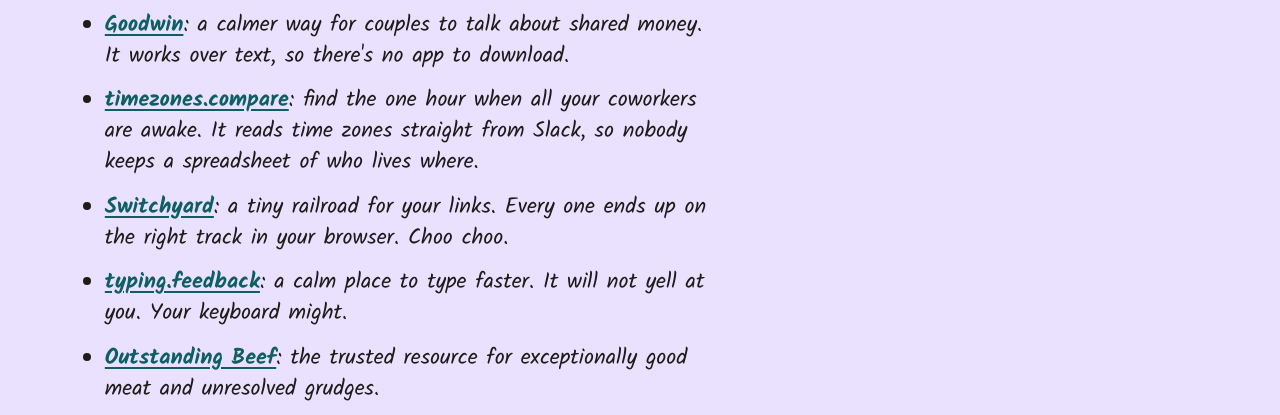
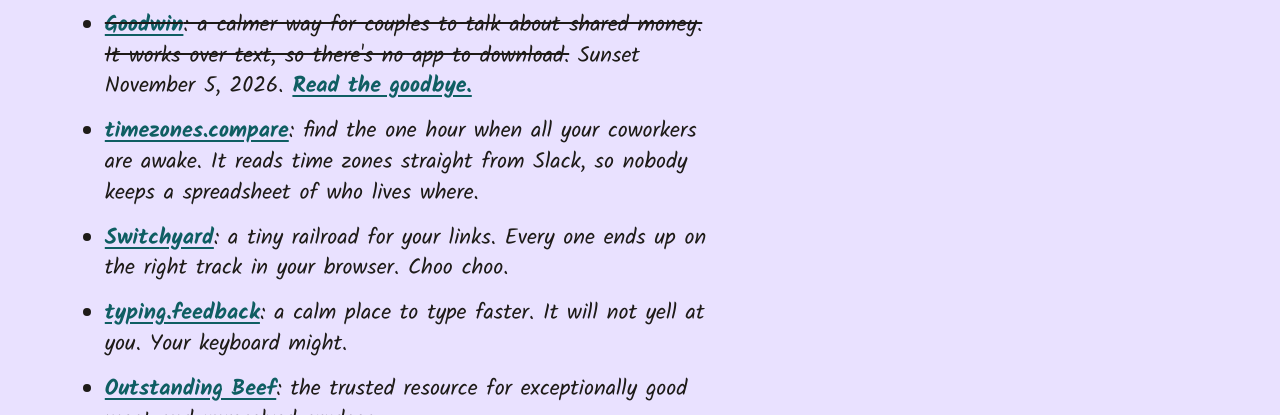
Before and after one commit to kevinebaugh/kevinebaugh.github.io, a plain HTML site: page index.html in a window 1280 px wide. Shown: the part 685-1100 px from the top of the page. Drawn offline with Linux system fonts and the light colour scheme; no server answers; a web font is replaced by a local one.

Commit message:
Mark Goodwin side project as sunset (#13)
Strike through the Goodwin entry, link to its sunset page, and drop
Goodwin from the meta description.

Co-authored-by: Claude Haiku 5.5 <noreply@anthropic.com>

```diff
--- a/index.html
+++ b/index.html
@@ -5,7 +5,7 @@
     <meta name="viewport" content="width=device-width, initial-scale=1">
 
     <title>Kevin Ebaugh</title>
-    <meta name="description" content="Kevin Ebaugh works at IFTTT, helping people put the internet to work for them. Side projects: Straylock, Goodwin, timezones.compare, Switchyard, typing.feedback and Outstanding Beef.">
+    <meta name="description" content="Kevin Ebaugh works at IFTTT, helping people put the internet to work for them. Side projects: Straylock, timezones.compare, Switchyard, typing.feedback and Outstanding Beef.">
     <meta name="author" content="Kevin Ebaugh">
     <link rel="canonical" href="https://kevinebaugh.com/">
 
@@ -194,7 +194,7 @@
         </hgroup>
         <ul>
           <li><a href="https://straylock.com">Straylock</a>: your Mac locks when you walk away. It watches your iPhone's Bluetooth signal, with no location, and you unlock with Touch ID.</li>
-          <li><a href="https://goodwin.money">Goodwin</a>: a calmer way for couples to talk about shared money. It works over text, so there's no app to download.</li>
+          <li><s><a href="https://goodwin.money/sunset/">Goodwin</a>: a calmer way for couples to talk about shared money. It works over text, so there's no app to download.</s> Sunset November 5, 2026. <a href="https://goodwin.money/sunset/">Read the goodbye.</a></li>
           <li><a href="https://timezones.compare">timezones.compare</a>: find the one hour when all your coworkers are awake. It reads time zones straight from Slack, so nobody keeps a spreadsheet of who lives where.</li>
           <li><a href="https://github.com/kevinebaugh/switchyard">Switchyard</a>: a tiny railroad for your links. Every one ends up on the right track in your browser. Choo choo.</li>
           <li><a href="https://typing.feedback">typing.feedback</a>: a calm place to type faster. It will not yell at you. Your keyboard might.</li>
```
